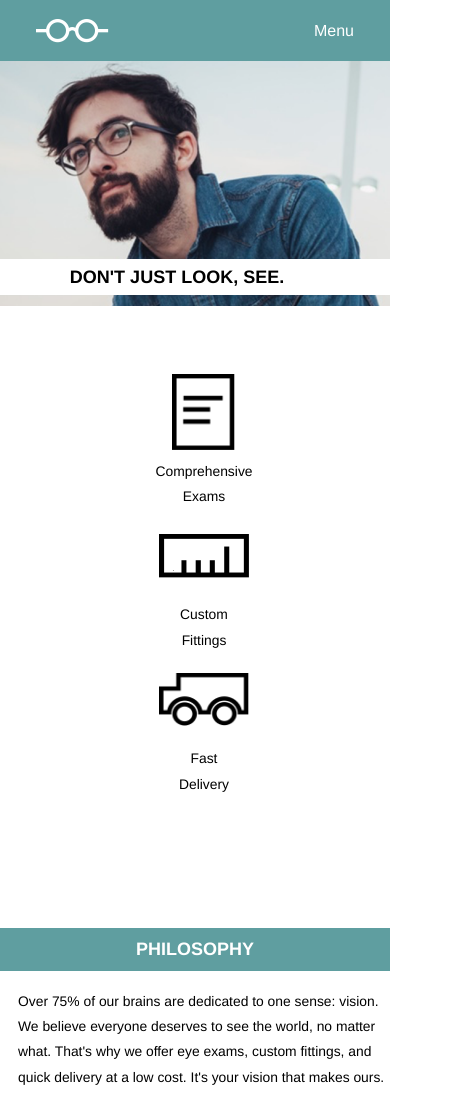
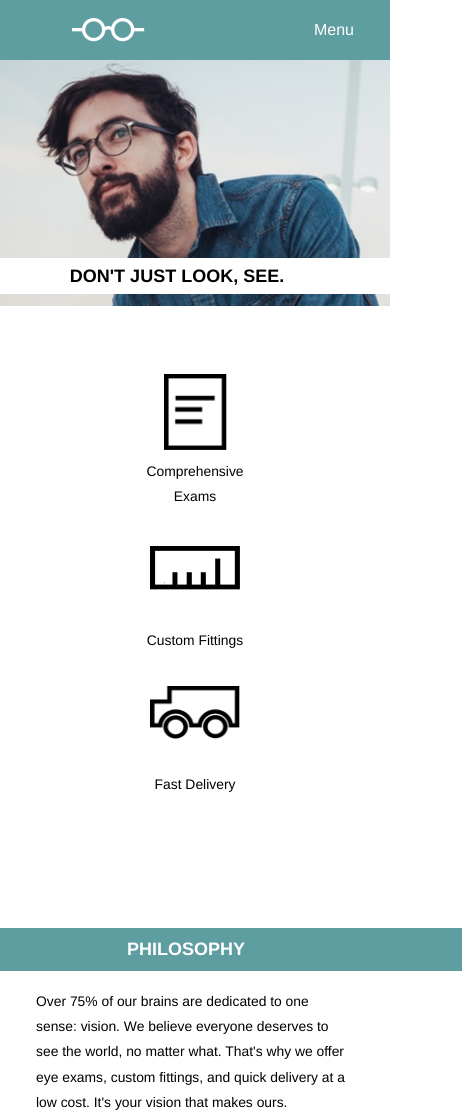
Before and after one commit to mkn1889/mkn1889.github.io, a plain HTML site: page Tortoiseshell_Optics/index.html in a window 390 px wide. Shown: the top 1118 px of the page, 462 px wide, since content can reach past the window. Drawn offline with Linux system fonts and the light colour scheme.

Commit message:
final code 2

```diff
--- a/Tortoiseshell_Optics/resources/css/style.css
+++ b/Tortoiseshell_Optics/resources/css/style.css
@@ -23,7 +23,7 @@ div{
     background-color:cadetblue;
     display:flex;
     align-items:center;
-  padding:1rem 2rem;
+  padding-top:0.5rem;
 
 }
 .company span{
@@ -32,14 +32,14 @@ div{
 .container{
   max-width:960px;
   margin:0 auto;
+  padding:1rem;
 
 }
-ul.container{
-  margin-right:-2rem;
-}
+
 .company img{
   height:1.5em;
   margin-right:1rem;
+  margin-left:4rem;
 }
 img{
   border-style:none;
@@ -101,7 +101,7 @@ right:-2rem;
 .products, .business-info{
   display:flex;
   justify-content:space-between;
-  margin:3rem 4rem 0 5rem;
+  margin:3rem 4rem 0 3rem;
 
 }
 
@@ -171,9 +171,10 @@ right:-2rem;
 footer{
   background-color:azure;
   color:black;
-  padding:4rem 0;
+padding:4rem;;
   margin-top:5rem;
-
+margin-left:4rem;
+margin-right:4rem;
 }
 
 footer img{
@@ -230,12 +231,13 @@ body{
 }
 @media only screen and (max-width:480px){
 .container{
+  padding:0;
   width:100%;
 }
   .headline{
     background-color:white;
     color:black;
-    margin:6rem -2rem; auto 0;
+    margin:6rem -2rem;
     padding:0 1rem;
 text-align:center;
     width:100%;
@@ -250,7 +252,9 @@ text-align:center;
       background-size:cover;
 
   }
-
+  .company img{
+  padding-bottom:1rem;
+margin-top:0.5rem; }
 
   .headline h1{
     font-family:helvetica;
@@ -283,6 +287,8 @@ text-align:center;
     text-align:center;
     justify-content:flex-end;
   }
+  .mobile-nav li{
+margin-top:-.5rem;}
   nav ul{
     display:none;
   }
@@ -292,6 +298,8 @@ text-align:center;
   .products, .business-info{
     flex-wrap:wrap;
       justify-content:space-between;
+      margin-left:auto;
+      margin-right:auto;
   }
 
   .info.phil{
@@ -303,12 +311,11 @@ text-align:center;
   }
   .info-desc{
     margin-top:1rem;
-    margin-right:0.5rem;
-    margin-left:1rem;
     font-family:helvetica;
     font-size:0.77rem;
-    width:95%;
+    width:80%;
   }
+  p{margin-left:7rem;  }
   .info .title{
 
     width:100%;
@@ -319,6 +326,13 @@ text-align:center;
     width:auto;
     text-align:center;
   }
+  footer{
+    background-color:azure;
+    color:black;
+  margin:0 auto;
+    margin-top:5rem;
+
+  }
 footer p{
   display:none;
 }
```
